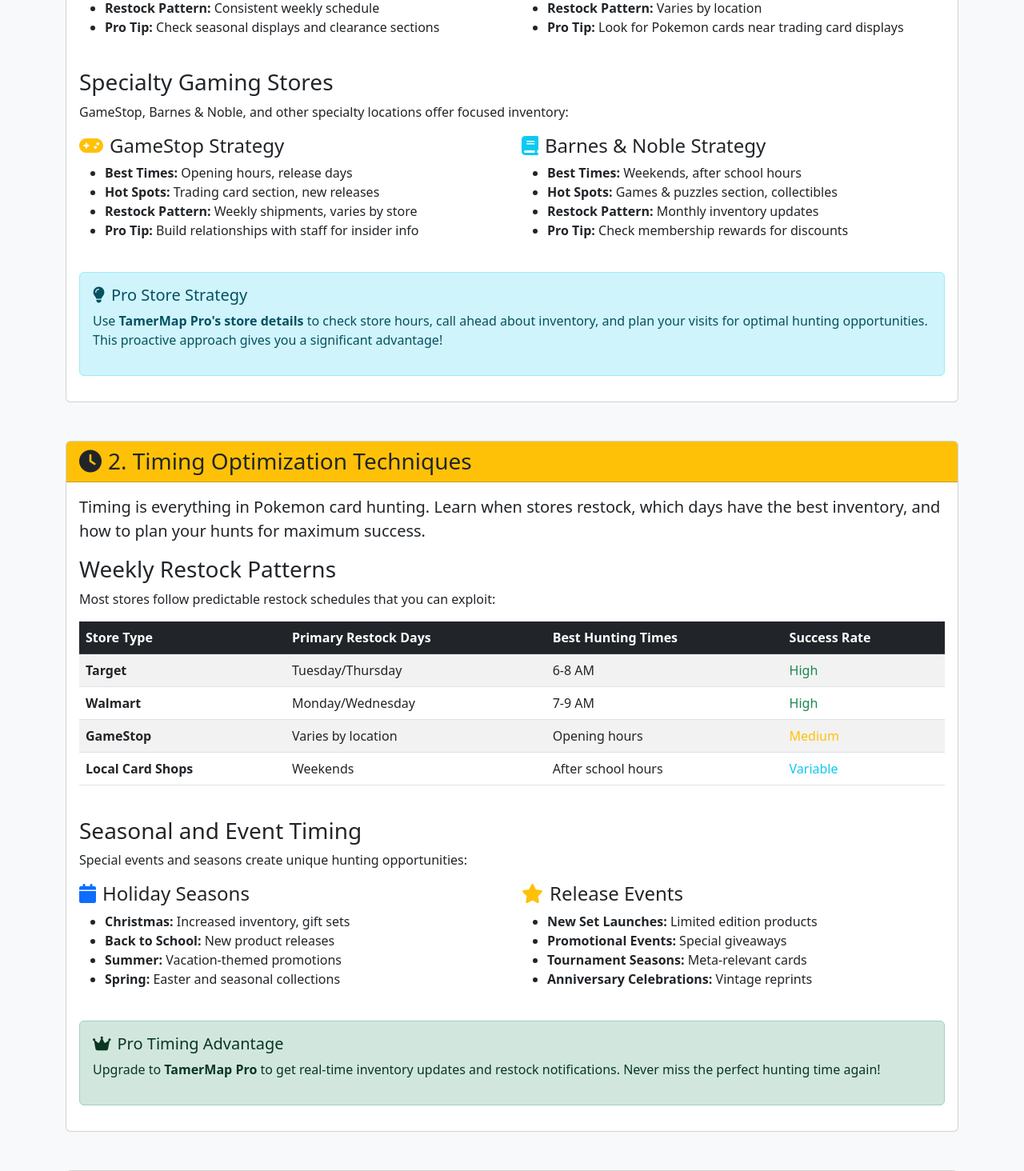
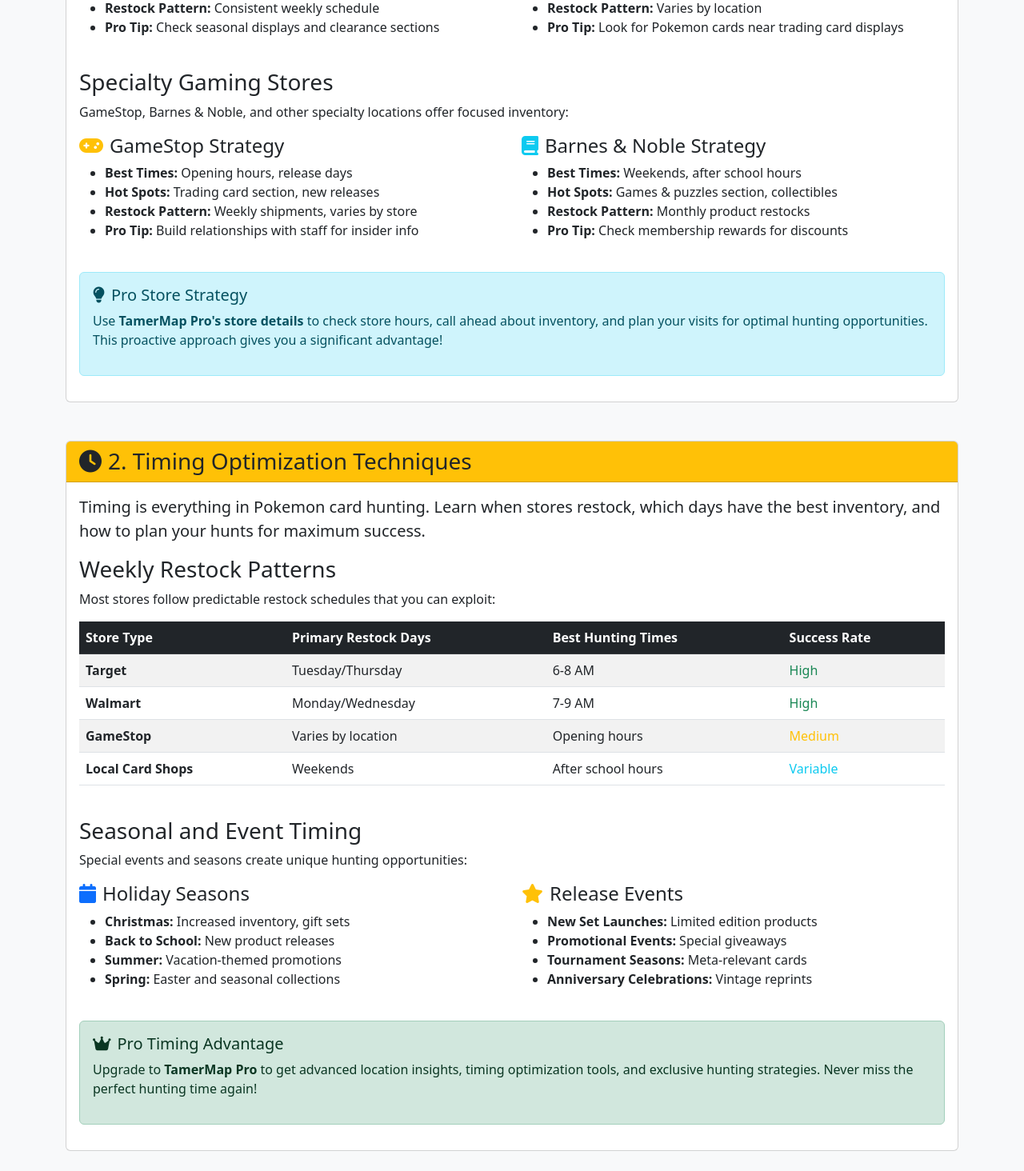
Before and after one commit to mdevore111/tamermap2, a Flask app: page /how-to-hunt-cards in a window 1280 px wide. Shown: the part 883-2347 px from the top of the page at 80% size. Run offline with Flask 3, Linux system fonts and the light colour scheme; parts of the project's set-up code (start-up, migrations or seed data) failed here and were passed over; some libraries are stand-ins or nearby versions.

Commit message:
Remove false claims about real-time inventory updates and restock notifications
- Replace 'real-time inventory updates' with accurate feature descriptions
- Replace 'restock notifications' with legitimate TamerMap Pro features
- Maintain all legitimate information about store restock patterns and timing
- Ensure content accurately reflects actual platform capabilities

```diff
--- a/templates/how-to-hunt-cards.html
+++ b/templates/how-to-hunt-cards.html
@@ -148,7 +148,7 @@
             <ul>
               <li><strong>Best Times:</strong> Weekends, after school hours</li>
               <li><strong>Hot Spots:</strong> Games & puzzles section, collectibles</li>
-              <li><strong>Restock Pattern:</strong> Monthly inventory updates</li>
+              <li><strong>Restock Pattern:</strong> Monthly product restocks</li>
               <li><strong>Pro Tip:</strong> Check membership rewards for discounts</li>
             </ul>
           </div>
@@ -239,7 +239,7 @@
 
         <div class="alert alert-success">
           <h5><i class="fas fa-crown me-2"></i>Pro Timing Advantage</h5>
-          <p>Upgrade to <strong>TamerMap Pro</strong> to get real-time inventory updates and restock notifications. Never miss the perfect hunting time again!</p>
+          <p>Upgrade to <strong>TamerMap Pro</strong> to get advanced location insights, timing optimization tools, and exclusive hunting strategies. Never miss the perfect hunting time again!</p>
         </div>
       </div>
     </div>
--- a/templates/how-to-make-money.html
+++ b/templates/how-to-make-money.html
@@ -68,7 +68,7 @@
 
     <div class="alert alert-success">
       <i class="fas fa-crown me-2"></i>
-      <strong>Pro Tip:</strong> TamerMap Pro members get real-time inventory updates, advanced filtering, and priority access to maximize their flipping success!
+      <strong>Pro Tip:</strong> TamerMap Pro members get advanced filtering, priority access, and exclusive location insights to maximize their flipping success!
     </div>
   </div>
 
--- a/templates/how-to-routes.html
+++ b/templates/how-to-routes.html
@@ -410,7 +410,7 @@
                 <h3>Real-Time Location Intelligence</h3>
                 <p>Get up-to-the-minute information about hunting locations:</p>
                 <ul>
-                    <li><strong>Live Inventory Updates:</strong> Real-time stock information</li>
+                    <li><strong>Location Intelligence:</strong> Real-time activity and success data</li>
                     <li><strong>Community Reports:</strong> Instant updates from other hunters</li>
                     <li><strong>Price Monitoring:</strong> Track price changes at your target locations</li>
                     <li><strong>Event Notifications:</strong> Alerts about special events and sales</li>
```
